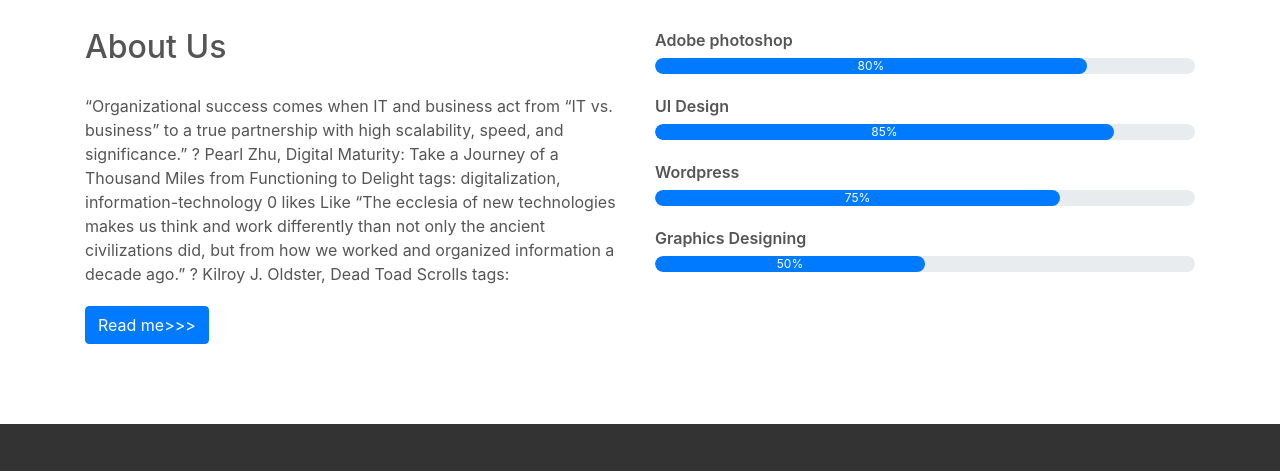
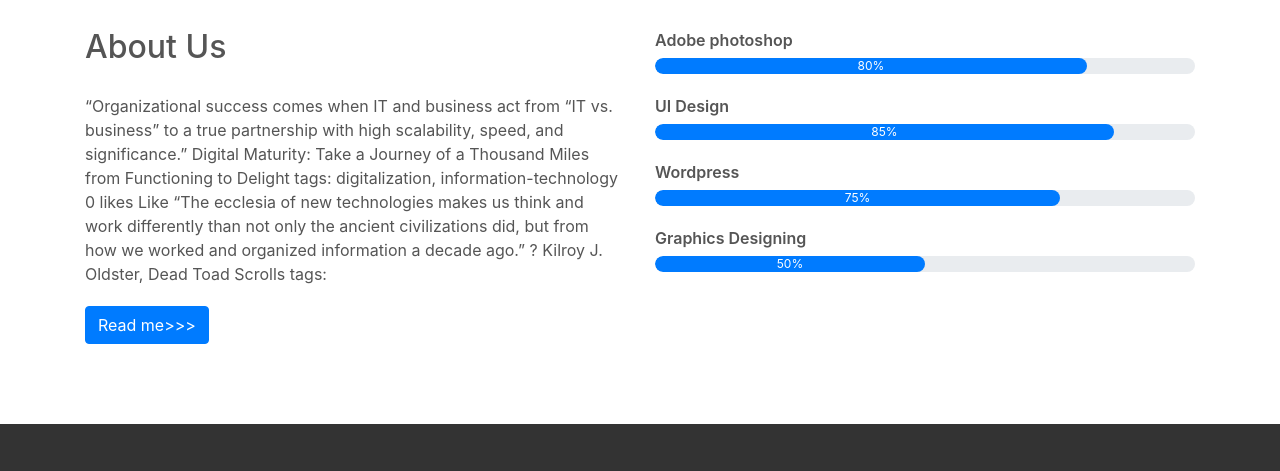
Before and after one commit to NgaruiyaSamuel/BUSINESSS-WEBSITE, a plain HTML site: page Index.html in a window 1280 px wide. Shown: the part 808-1279 px from the top of the page. Drawn offline with nearby package versions, Linux system fonts and the light colour scheme; files whose address does not match are found by name.

Commit message:
Updated index.html | deleted some text

```diff
--- a/Index.html
+++ b/Index.html
@@ -94,7 +94,7 @@
 	<h2>About Us</h2>
 	<div class="about-content">
 		“Organizational success comes when IT and business act from “IT vs. business” to a true partnership with high scalability, speed, and significance.”
-? Pearl Zhu, Digital Maturity: Take a Journey of a Thousand Miles from Functioning to Delight
+Digital Maturity: Take a Journey of a Thousand Miles from Functioning to Delight
 tags: digitalization, information-technology 0 likes Like
 “The ecclesia of new technologies makes us think and work differently than not only the ancient civilizations did, but from how we worked and organized information a decade ago.”
 ? Kilroy J. Oldster, Dead Toad Scrolls
```
